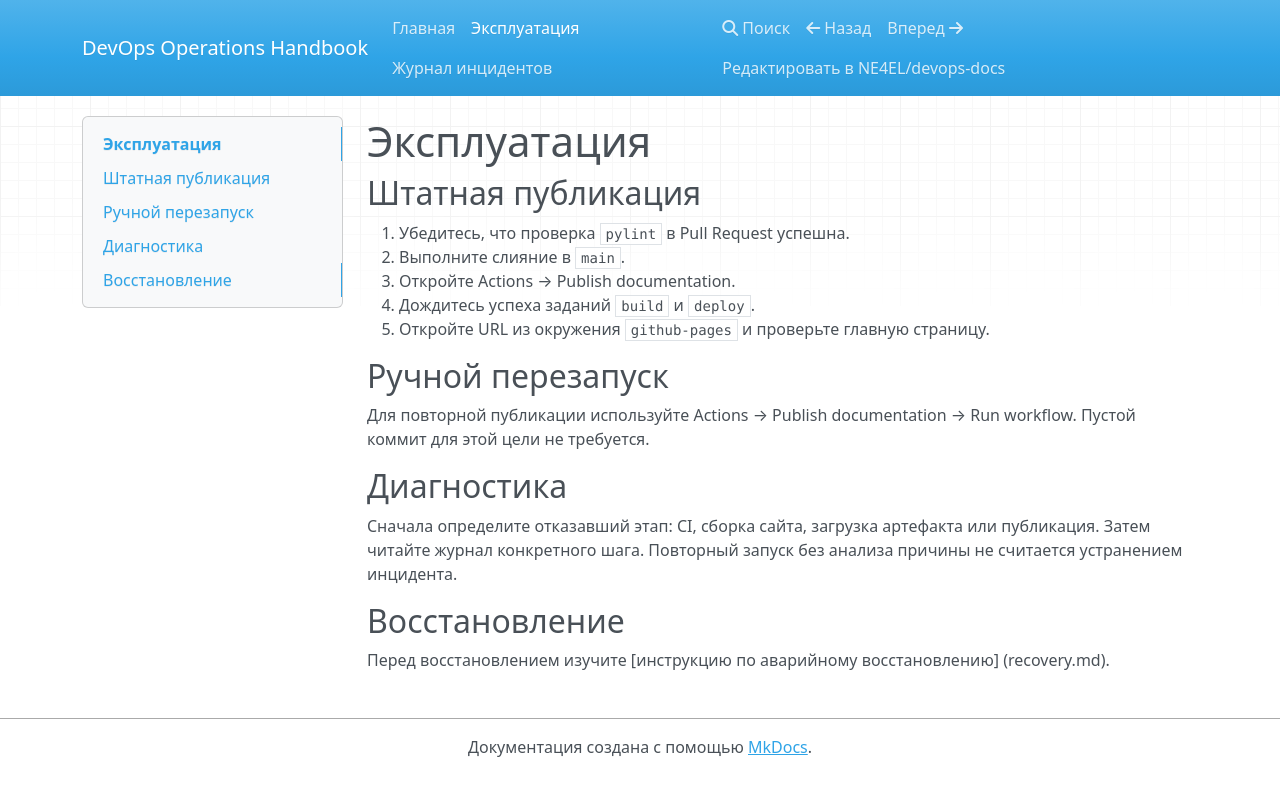
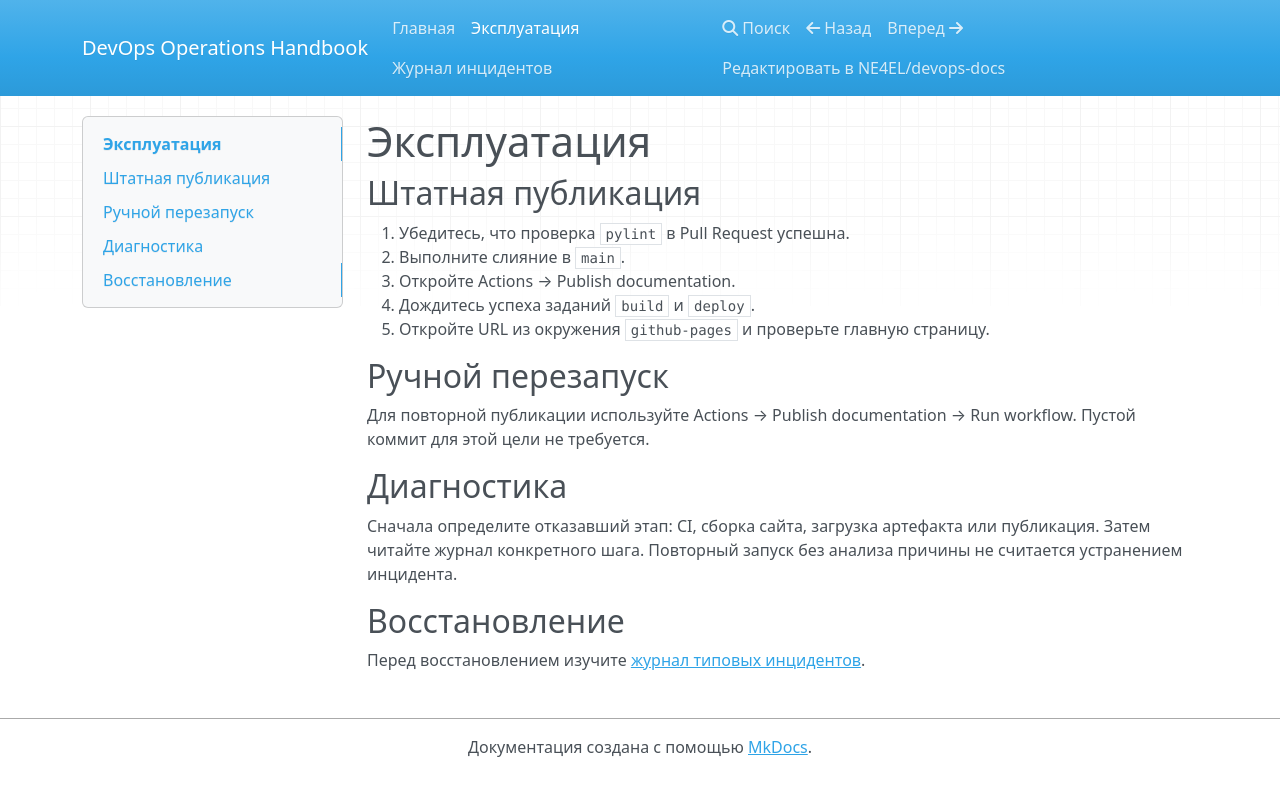
Before and after one commit to NE4EL/devops-docs, an MkDocs documentation site: the page built from docs/runbook.md, in a window 1280 px wide. Shown: the top 796 px of the page. Built offline with MkDocs 1.6.1, drawn with Linux system fonts in a browser that asks for light colours; nearby versions of some CDN libraries.

Commit message:
docs: point recovery section to existing incident log

```diff
--- a/docs/runbook.md
+++ b/docs/runbook.md
@@ -15,5 +15,4 @@ workflow.
 Затем читайте журнал конкретного шага. Повторный запуск без анализа причины не
 считается устранением инцидента.
 ## Восстановление
-Перед восстановлением изучите [инструкцию по аварийному восстановлению]
-(recovery.md).
+Перед восстановлением изучите [журнал типовых инцидентов](incidents.md).
```
